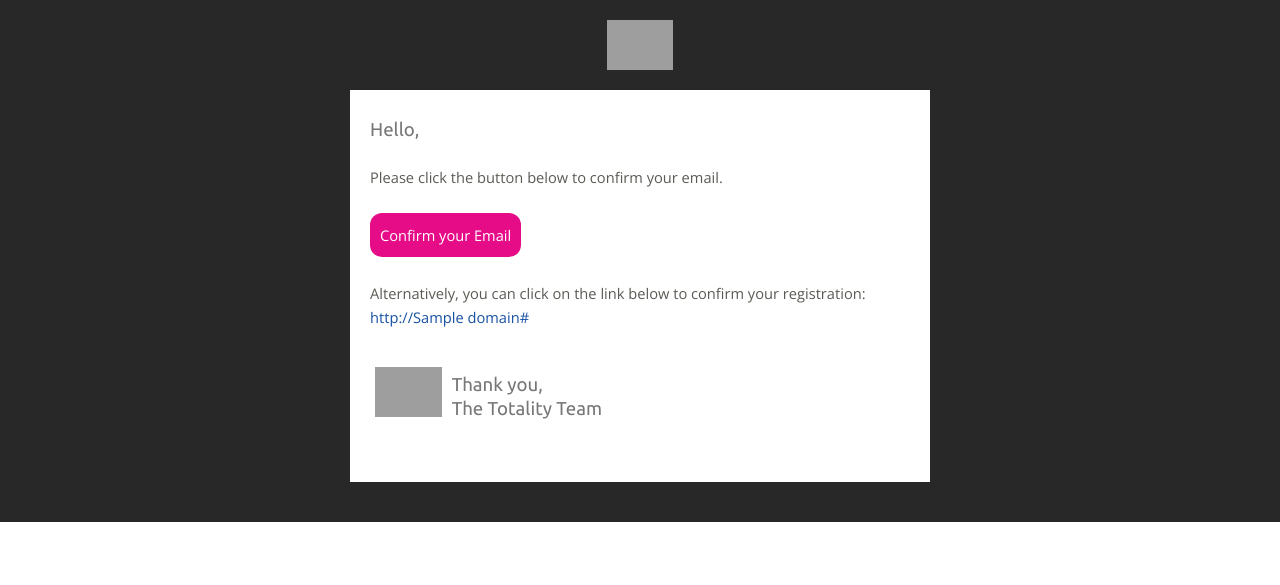
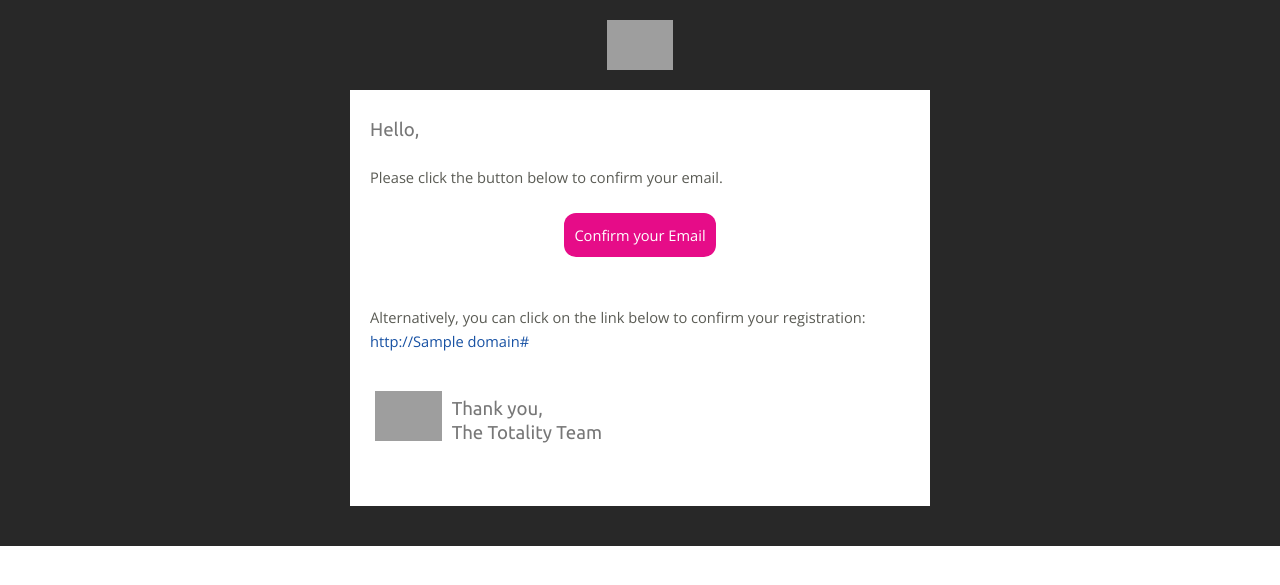
Before and after one commit to TotalityHacks/madras, a Django app: template apps/registration/templates/acc_active_email.html in a window 1280 px wide. Shown: the top 585 px of the page. Run offline with Django 3.2, Linux system fonts and the light colour scheme; the template is opened without the code that fills it: most values are stand-ins (such as "Sample title", 1, 10 or a date in 2020); grey boxes are pictures that could not be loaded.

Commit message:
updated confirmation email

```diff
--- a/apps/registration/templates/acc_active_email.html
+++ b/apps/registration/templates/acc_active_email.html
@@ -4,7 +4,7 @@
 <p>
     Please click the button below to confirm your email.
     <br />
-        <a style="padding: 10px; margin-top: 24px; margin-bottom: 24px; cursor: pointer; background-color: #e60c88; color: white;border-radius:12px; display:inline-block;text-decoration: none;" href="http://{{ domain }}{% url 'registration:activate' uidb64=uid token=token %}">Confirm your Email</a>
+        <center><a style="padding: 10px; margin-top: 24px; margin-bottom: 24px; cursor: pointer; background-color: #e60c88; color: white;border-radius:12px; display:inline-block;text-decoration: none;" href="http://{{ domain }}{% url 'registration:activate' uidb64=uid token=token %}">Confirm your Email</a></center>
     <br />
     Alternatively, you can click on the link below to confirm your registration:
     <div><a href="http://{{ domain }}{% url 'registration:activate' uidb64=uid token=token %}">http://{{ domain }}{% url 'registration:activate' uidb64=uid token=token %}</a></div>
--- a/apps/registration/templates/email_base.html
+++ b/apps/registration/templates/email_base.html
@@ -372,7 +372,7 @@
                                     </td>
                                     <td>
                                       <h2>
-                                        Thank you,<br>
+                                        <span style="font-weight:normal;">Thank you,</span><br>
                                         The Totality Team
                                       </h2>
                                     </td>
```
